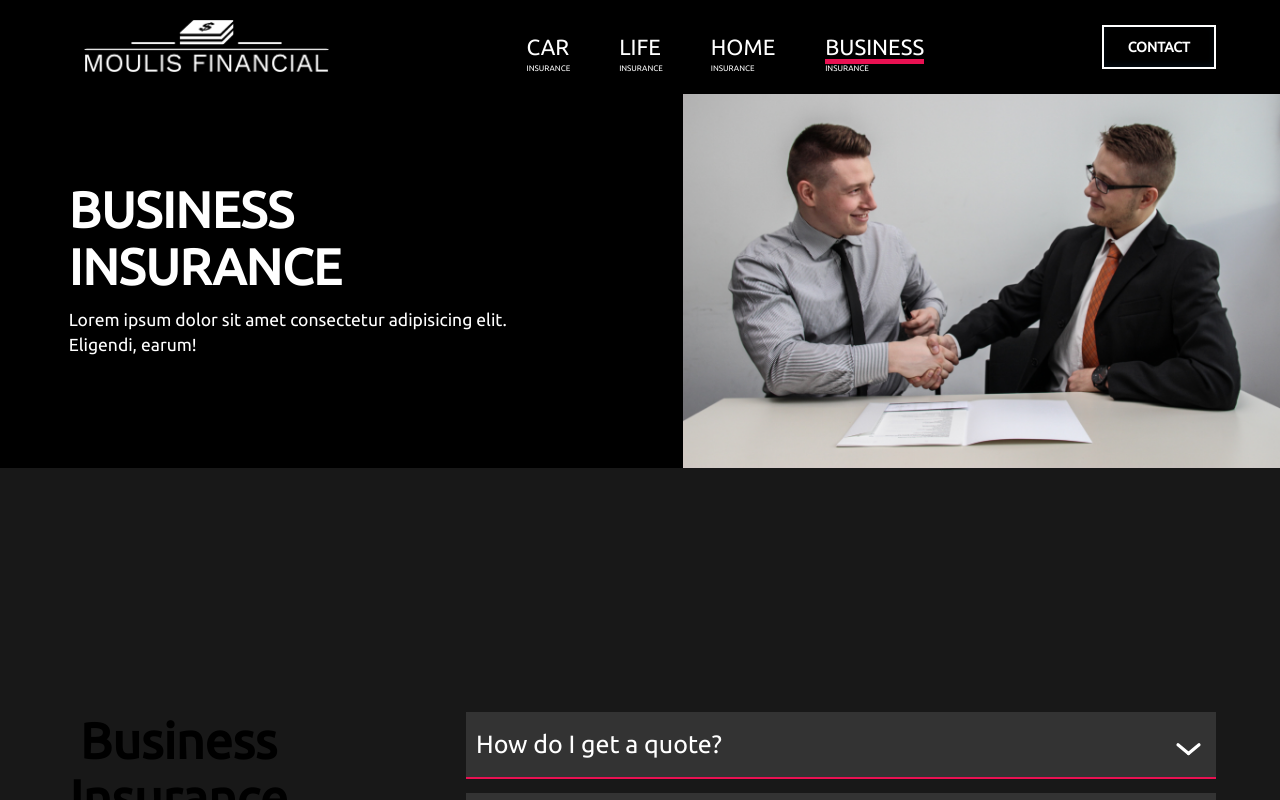
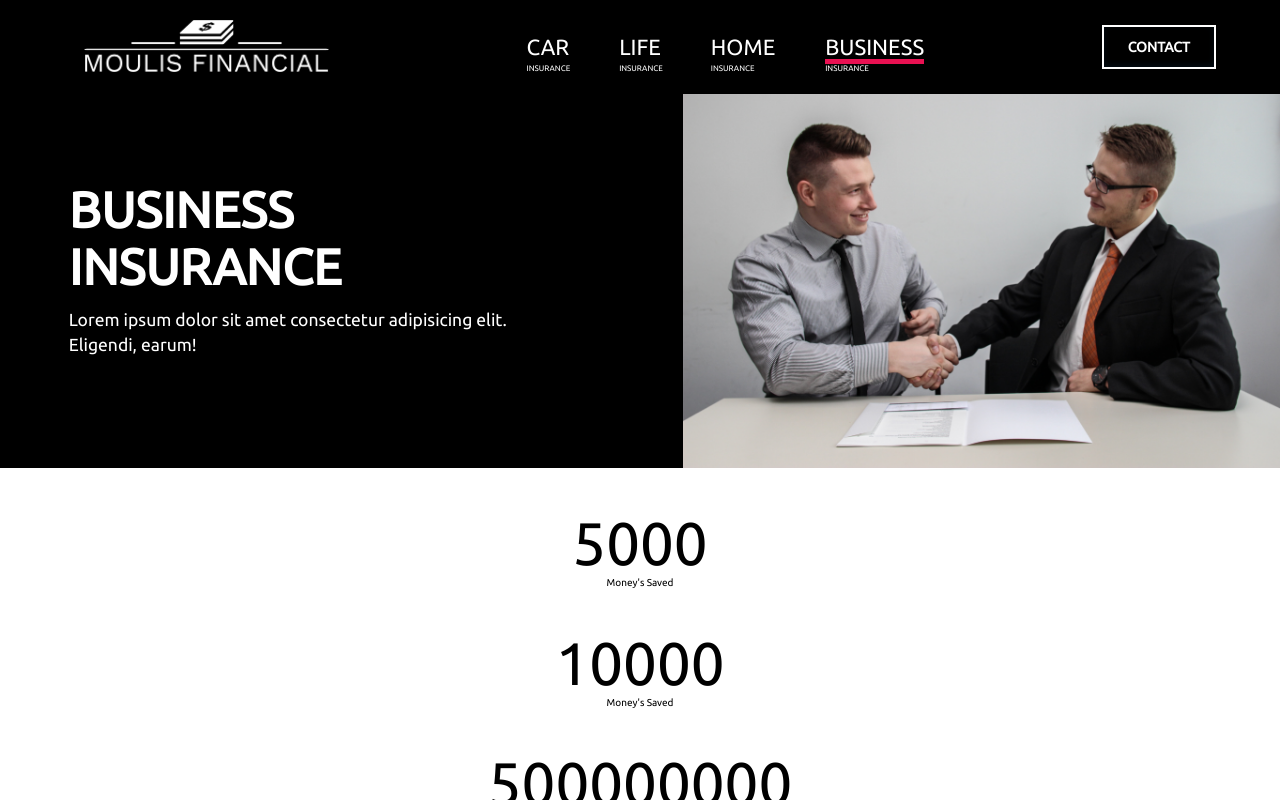
Before and after one commit to dcrame2/insurance-agent, a React (Create React App) app: page /#/business-insurance in a window 1280 px wide. Shown: the top 800 px of the page. Built offline with nearby package versions, Linux system fonts and the light colour scheme.

Commit message:
add stats counter

```diff
--- /dev/null
+++ b/src/components/StatsCounterModule.jsx
@@ -0,0 +1,20 @@
+import React, { useEffect } from "react";
+import StatsCounter from "../sub_components/StatsCounter";
+import styled from "styled-components";
+
+const StatsCounterContainer = styled.section`
+  width: 100%;
+  height: auto;
+`;
+
+const StatsCounterModule = ({ data }) => {
+  return (
+    <StatsCounterContainer>
+      {data.stats.map((stat, index) => {
+        return <StatsCounter key={`statCounter-${index}`} stats={stat} />;
+      })}
+    </StatsCounterContainer>
+  );
+};
+
+export default StatsCounterModule;
--- a/src/data/Data.js
+++ b/src/data/Data.js
@@ -319,6 +319,27 @@ export const BusinessInsuranceICMData = {
   },
 };
 
+export const BusinessInsuranceStatsData = {
+  stats: [
+    {
+      dataTarget: "5000",
+      heading: "Money's Saved",
+    },
+    {
+      dataTarget: "10000",
+      heading: "Money's Saved",
+    },
+    {
+      dataTarget: "500000000",
+      heading: "Money's Saved",
+    },
+    {
+      dataTarget: "50000000000000000",
+      heading: "Money's Saved",
+    },
+  ],
+};
+
 export const BusinessInsuranceFaqData = {
   headers: {
     heading: "Business Insurance FAQs",
--- a/src/pages/BusinessInsurance.jsx
+++ b/src/pages/BusinessInsurance.jsx
@@ -3,18 +3,21 @@ import { Variables } from "../styles/Variables";
 import {
   BusinessInsuranceFaqData,
   BusinessInsuranceICMData,
+  BusinessInsuranceStatsData,
   ContactBarData,
 } from "../data/Data";
 import ImageContentModule from "../components/ImageContentModule";
 import Spacer from "../sub_components/Spacer";
 import FaqModule from "../components/FaqModule";
 import ContactBarModule from "../components/ContactBarModule";
+import StatsCounterModule from "../components/StatsCounterModule";
 
 const BusinessInsurance = () => {
   return (
     <>
       <ImageContentModule imgPlacement="right" {...BusinessInsuranceICMData} />
       {/* <Spacer color={Variables.black} desktop={0} tablet={120} mobile={100} /> */}
+      <StatsCounterModule data={BusinessInsuranceStatsData} />
       <Spacer
         color={Variables.primaryColor2}
         desktop={244}
--- /dev/null
+++ b/src/sub_components/StatsCounter.jsx
@@ -0,0 +1,69 @@
+import React, { useEffect, useState } from "react";
+import styled from "styled-components";
+
+const CounterContainer = styled.div`
+  display: flex;
+  flex-direction: column;
+  justify-content: center;
+  margin: 30px 50px;
+  text-align: center;
+  .counter {
+    font-size: 60px;
+    margin-top: 10px;
+  }
+`;
+
+const StatsCounter = ({ stats }) => {
+  const [countChange, setCountChange] = useState(0);
+  //   useEffect(() => {
+  //     const counters = document.querySelectorAll(".counter");
+
+  //     counters.forEach((counter) => {
+  //       //   counter.innerText = "0";
+
+  //       const updateCounter = () => {
+  //         const target = stats.dataTarget;
+  //         const count = +counter.innerText;
+  //         const increment = target / 1;
+  //         if (count < target) {
+  //           setCountChange(`${Math.ceil(count + increment)}`);
+  //           setTimeout(updateCounter, 1);
+  //         } else {
+  //           setCountChange(target);
+  //         }
+  //       };
+
+  //       updateCounter();
+  //     });
+  //   }, [countChange]);
+
+  useEffect(() => {
+    const counters = document.querySelectorAll(".counter");
+
+    counters.forEach((counter) => {
+      counter.innerText = "0";
+
+      const updateCounter = () => {
+        const target = +counter.getAttribute("data-target");
+        const count = +counter.innerText;
+        const increment = target / 1;
+        if (count < target) {
+          counter.innerText = `${Math.ceil(count + increment)}`;
+          setTimeout(updateCounter, 1000);
+        } else {
+          counter.innerText = target;
+        }
+      };
+
+      updateCounter();
+    });
+  }, []);
+  return (
+    <CounterContainer>
+      <div className="counter" data-target={stats.dataTarget}></div>
+      <p>{stats.heading}</p>
+    </CounterContainer>
+  );
+};
+
+export default StatsCounter;
```
